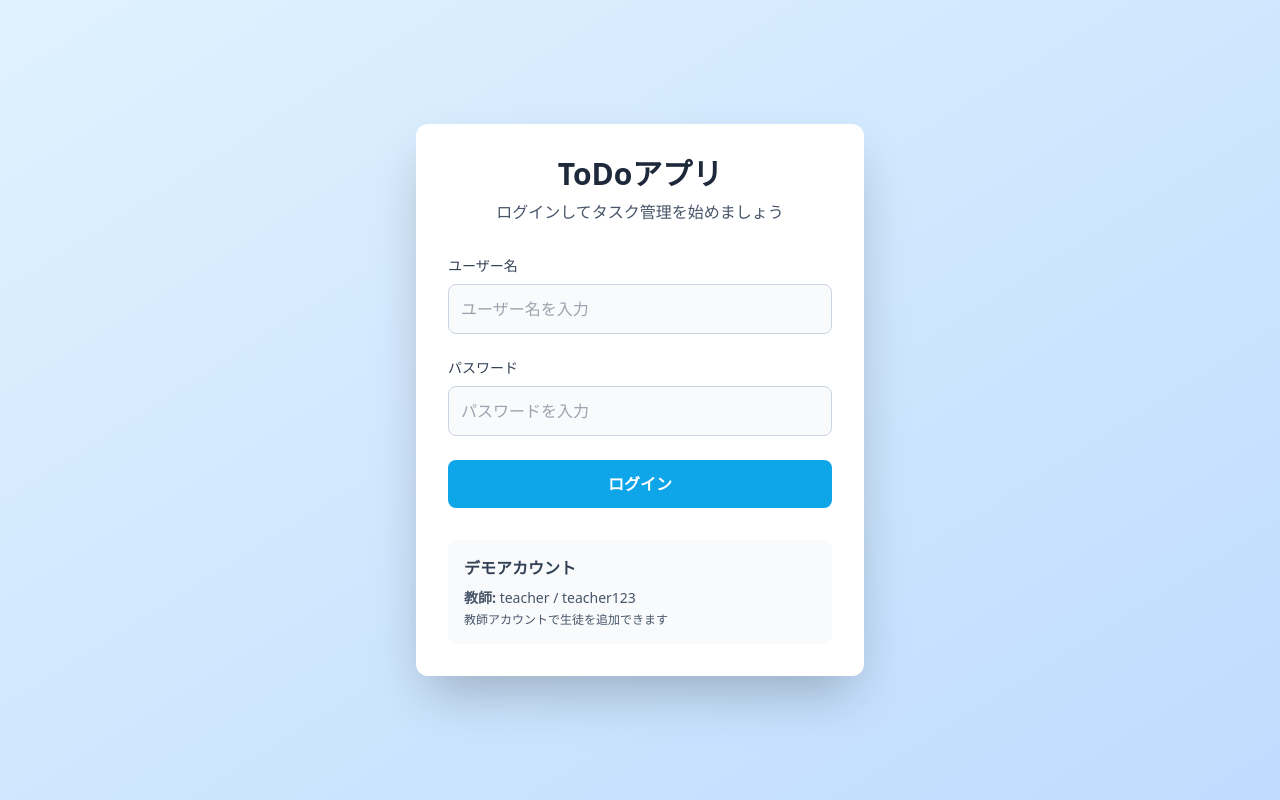
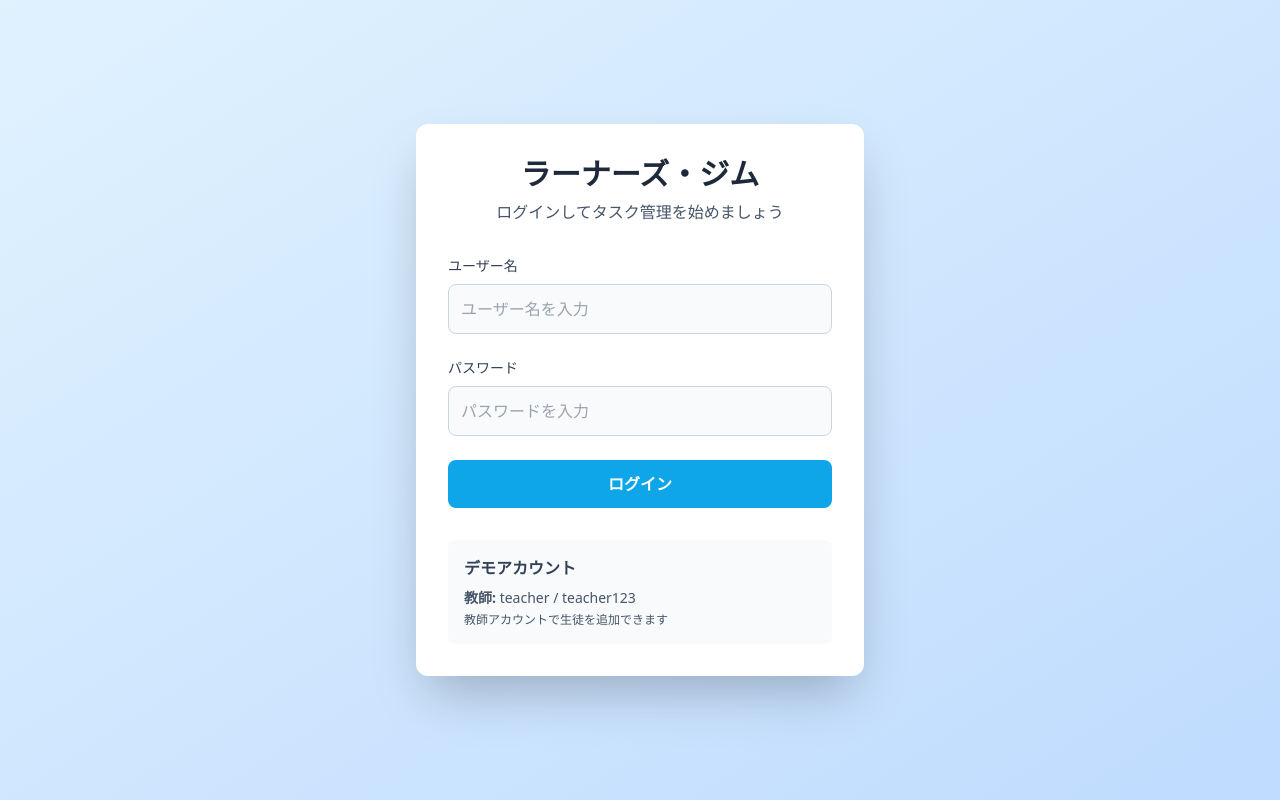
Before and after one commit to Learners-Gym/my-todo-list, a React (Vite) app: page / in a window 1280 px wide. Built offline with nearby package versions, Linux system fonts and the light colour scheme; no server answers.

Commit message:
Change app title to ラーナーズ・ジム

```diff
--- a/components/AppFooter.tsx
+++ b/components/AppFooter.tsx
@@ -3,7 +3,7 @@ import React from 'react';
 const AppFooter: React.FC = () => {
   return (
     <footer className="text-center py-8 text-sm text-slate-600">
-      <p>多ユーザー対応ToDoアプリ</p>
+      <p>ラーナーズ・ジム</p>
       <p>React, Tailwind CSS, TypeScript, Supabase を使用</p>
     </footer>
   );
--- a/index.html
+++ b/index.html
@@ -3,7 +3,7 @@
 <head>
   <meta charset="UTF-8">
   <meta name="viewport" content="width=device-width, initial-scale=1.0">
-  <title>ToDoアプリ</title>
+  <title>ラーナーズ・ジム</title>
   <script src="https://cdn.tailwindcss.com"></script>
   <script>
     tailwind.config = {
--- a/src/App.tsx
+++ b/src/App.tsx
@@ -141,7 +141,7 @@ const MainApp: React.FC = () => {
         <main className="bg-white shadow-2xl rounded-xl p-6 sm:p-8 mb-6">
           <header className="mb-8 text-center">
             <h1 className="text-4xl sm:text-5xl font-bold tracking-tight bg-clip-text text-transparent bg-gradient-to-r from-custom-sky-500 to-custom-amber-400">
-              マイToDoリスト
+              ラーナーズ・ジム
             </h1>
           </header>
 
--- a/src/components/LoginForm.tsx
+++ b/src/components/LoginForm.tsx
@@ -30,7 +30,7 @@ const LoginForm: React.FC = () => {
       <div className="bg-white shadow-2xl rounded-xl p-8 w-full max-w-md">
         <div className="text-center mb-8">
           <h1 className="text-3xl font-bold text-slate-800 mb-2">
-            ToDoアプリ
+            ラーナーズ・ジム
           </h1>
           <p className="text-slate-600">
             ログインしてタスク管理を始めましょう
```
